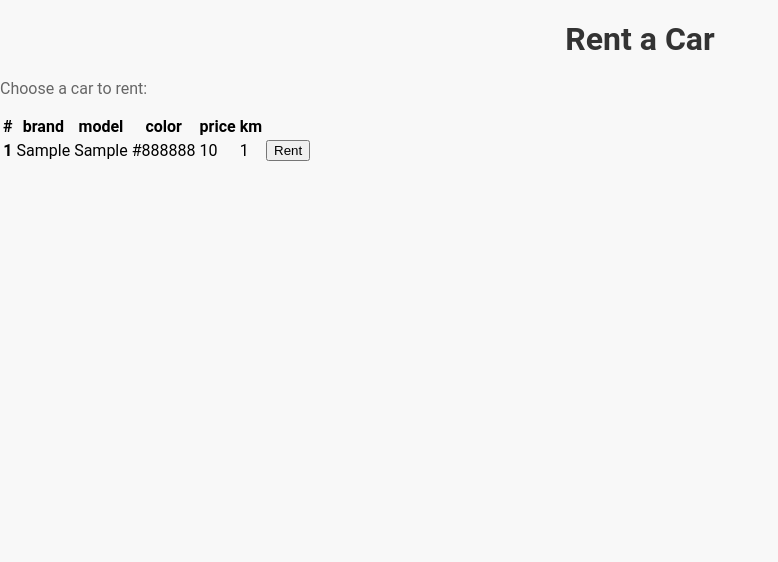
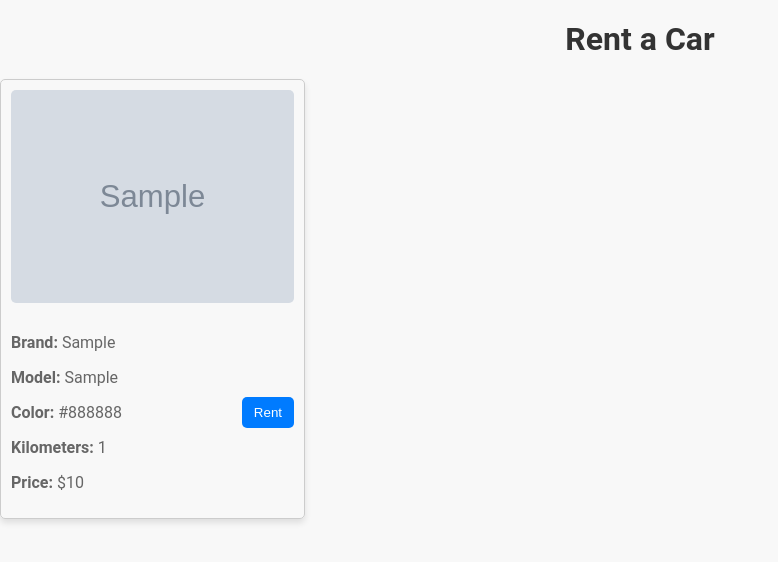
Before and after one commit to OussemaNehdi/Carya.tn, a PHP site: page /Mini-PHP-Project/PHP/fetch_cars.php in a window 1280 px wide. Shown: the top 562 px of the page, without its empty margins (0-778 px from the left). Run offline with PHP 8.4, Linux system fonts and the light colour scheme; tables that the repository leaves empty hold one stand-in row (values such as "Sample post"); grey boxes marked "Sample" are stand-in pictures.

Commit message:
improved rent a car design

```diff
--- a/PHP/fetch_cars.php
+++ b/PHP/fetch_cars.php
@@ -1,15 +1,55 @@
 <!DOCTYPE html>
-<html>
+<html lang="en">
 <head>
+    <meta charset="UTF-8">
+    <meta name="viewport" content="width=device-width, initial-scale=1.0">
+    <title>Rent a Car</title>
     <link rel="stylesheet" href="http://localhost/Mini-PHP-Project/CSS/style.css">
-    <title>Rent Car</title>
     <style>
-        .hidden {
-            display: none;
+        .car-container {
+            display: grid;
+            grid-template-columns: repeat(auto-fill, minmax(250px, 1fr));
+            gap: 20px;
+            margin-top: 20px;
+        }
+
+        .car {
+            border: 1px solid #ccc;
+            padding: 10px;
+            border-radius: 5px;
+            box-shadow: 0 4px 6px rgba(0, 0, 0, 0.1);
+        }
+
+        .car img {
+            width: 100%;
+            border-radius: 5px;
+            margin-bottom: 10px;
+        }
+
+        .car-info {
+            display: flex;
+            justify-content: space-between;
+            align-items: center;
+        }
+
+        .rent-button {
+            background-color: #007bff;
+            color: #fff;
+            border: none;
+            padding: 8px 12px;
+            border-radius: 5px;
+            cursor: pointer;
+            transition: background-color 0.3s;
+        }
+
+        .rent-button:hover {
+            background-color: #0056b3;
         }
     </style>
 </head>
 <body>
+    <h1>Rent a Car</h1>
+    <div class="car-container">
         <?php
         require_once('connect.php');
 
@@ -49,56 +89,28 @@
         }
 
         $result = $conn->query($sql);
+
+        while ($car = $result->fetch_assoc()) :
         ?>
-
-    <h1>Rent a Car</h1>
-    <p>Choose a car to rent:</p>
-    <table class="table table-striped m-0">
-        <thead>
-            <tr>
-                <th>#</th>
-                <th>brand</th>
-                <th>model</th>
-                <th>color</th>
-                <th>price</th>
-                <th>km</th>
-
-            </tr>
-        </thead>
-        <tbody>
-            <?php while ($car = $result->fetch_assoc()) : ?>
-                <tr>
-                    <th><?php echo $car['id']?> </th>
-                    <td><?php echo $car['brand']?></td>
-                    <td><?php echo $car['model']?></td>
-                    <td><?php echo $car['color']?></td>
-                    <td><?php echo $car['price']?></td>
-                    <td><?php echo $car['km']?></td>
-                    <td>
-                        <button class="btn btn-primary btn-sm" onclick="showDatePicker(this)">Rent</button>
-                        <div class="hidden">
-                            <input type="date" id="startDate" onchange="enableConfirmButton()" />
-                            <input type="date" id="endDate" onchange="enableConfirmButton()" />
-                            <button id="confirmButton" class="btn btn-primary btn-sm" disabled>Confirm</button>
+        <div class="car">
+            <img src="<?php echo 'http://localhost/Mini-PHP-Project/Resources/Images/car_images/' . $car['image']; ?>" alt="<?php echo $car['brand'] . ' ' . $car['model']; ?>">
+            <div class="car-info">
+                <div>
+                    <p><strong>Brand:</strong> <?php echo $car['brand']; ?></p>
+                    <p><strong>Model:</strong> <?php echo $car['model']; ?></p>
+                    <p><strong>Color:</strong> <?php echo $car['color']; ?></p>
+                    <p><strong>Kilometers:</strong> <?php echo $car['km']; ?></p>
+                    <p><strong>Price:</strong> $<?php echo $car['price']; ?></p>
                 </div>
-                    </td>
-                </tr>
+                <button class="rent-button">Rent</button>
+            </div>
+        </div>
         <?php endwhile; ?>
-        </tbody>
-    </table>
+    </div>
 
     <script>
-        function showDatePicker(button) {
-            var startDate = button.nextElementSibling;
-            startDate.classList.remove("hidden");
-        }
-
-        function enableConfirmButton() {
-            var startDate = document.getElementById("startDate");
-            var endDate = document.getElementById("endDate");
-            var confirmButton = document.getElementById("confirmButton");
-            confirmButton.disabled = !(startDate.value && endDate.value);
-        }
+        // JavaScript code for renting button functionality (if needed)
+        // You can add JavaScript code here for handling the renting functionality
     </script>
 </body>
 </html>
--- a/PHP/rent_car.php
+++ b/PHP/rent_car.php
@@ -120,7 +120,7 @@
     </div>
 
     <div class="car-display">
-        <h2>Available Cars</h2>
+
         <?php require 'fetch_cars.php'; mysqli_close($conn); ?>
 
     </div>
```
Also changed, not shown: Resources/Images/car_images/R.jpg (added). Lines whose indentation alone changed are shown as unchanged.
